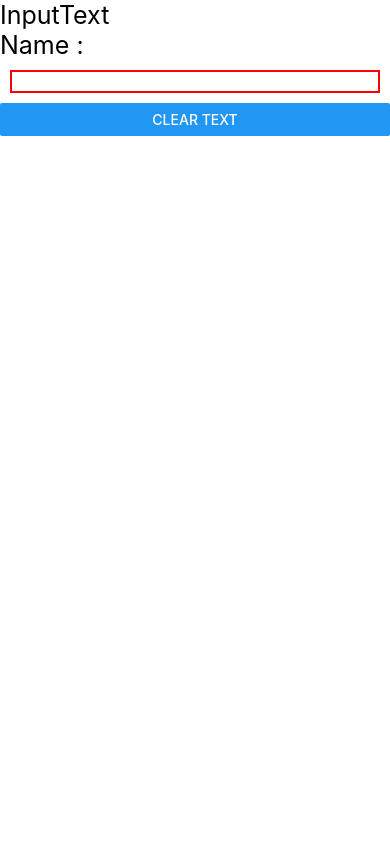
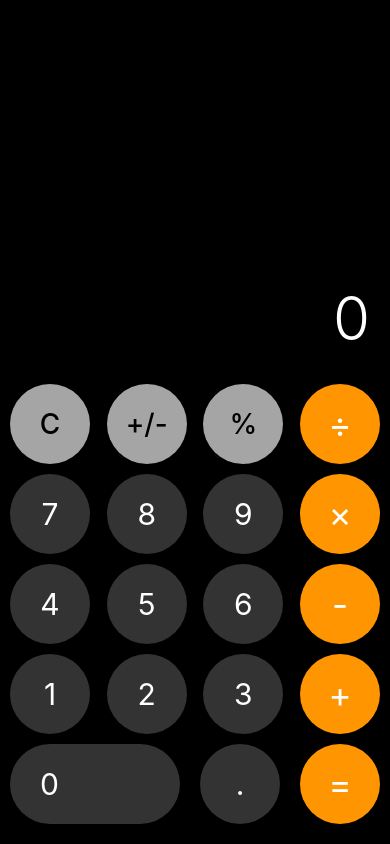
Before and after one commit to Debashish9860/AwesomeProject, a React Native app in the folder AwesomeProject/: screen / in a window 390 px wide. Built offline with nearby package versions, Linux system fonts and the light colour scheme.

Commit message:
Made a simple calculator with the help of AI

```diff
--- a/AwesomeProject/App.jsx
+++ b/AwesomeProject/App.jsx
@@ -1,12 +1,13 @@
 // import { View, Text, Button } from 'react-native';
 import { View } from 'react-native';
 import React, { useState } from 'react';
+import Calculator from './src/Calculator';
 import InputText from './src/InputText';
-// import Props from './src/Props';
-// import OnPress from './src/OnPress';
-// import UseStateHook from './src/UseStateHook';
-// import Jsx from './src/Jsx';
-// import First from "./src/First.jsx"
+import Props from './src/Props';
+import OnPress from './src/OnPress';
+import UseStateHook from './src/UseStateHook';
+import Jsx from './src/Jsx';
+import First from "./src/First.jsx"
 
 const App = () => {
   const [name, setName] = useState('Debashish'); // Initial name is 'Piyush'
@@ -27,7 +28,8 @@ const App = () => {
       {/* <OnPress /> */}
       {/* <UseStateHook /> */}
       {/* <Props /> */}
-      <InputText />
+      {/* <InputText /> */}
+      <Calculator />
     </View>
   );
 };
--- /dev/null
+++ b/AwesomeProject/src/Calculator.jsx
@@ -0,0 +1,269 @@
+import { View, Text, TouchableOpacity, StyleSheet } from 'react-native';
+import React, { useState } from 'react';
+
+const Calculator = () => {
+  const [display, setDisplay] = useState('0');
+  const [previousValue, setPreviousValue] = useState(null);
+  const [operation, setOperation] = useState(null);
+  const [newNumber, setNewNumber] = useState(true);
+
+  const handleNumberPress = (num) => {
+    if (newNumber) {
+      setDisplay(num.toString());
+      setNewNumber(false);
+    } else {
+      if (display === '0') {
+        setDisplay(num.toString());
+      } else {
+        setDisplay(display + num);
+      }
+    }
+  };
+
+  const handleDecimalPress = () => {
+    if (newNumber) {
+      setDisplay('0.');
+      setNewNumber(false);
+    } else {
+      if (!display.includes('.')) {
+        setDisplay(display + '.');
+      }
+    }
+  };
+
+  const handleOperationPress = (op) => {
+    const currentValue = parseFloat(display);
+
+    if (previousValue === null) {
+      setPreviousValue(currentValue);
+    } else if (operation) {
+      const result = calculateResult();
+      setDisplay(result.toString());
+      setPreviousValue(result);
+    }
+
+    setOperation(op);
+    setNewNumber(true);
+  };
+
+  const calculateResult = () => {
+    const current = parseFloat(display);
+    const previous = previousValue;
+
+    switch (operation) {
+      case '+':
+        return previous + current;
+      case '-':
+        return previous - current;
+      case '×':
+        return previous * current;
+      case '÷':
+        return previous / current;
+      default:
+        return current;
+    }
+  };
+
+  const handleEquals = () => {
+    if (operation && previousValue !== null) {
+      const result = calculateResult();
+      setDisplay(result.toString());
+      setPreviousValue(null);
+      setOperation(null);
+      setNewNumber(true);
+    }
+  };
+
+  const handleClear = () => {
+    setDisplay('0');
+    setPreviousValue(null);
+    setOperation(null);
+    setNewNumber(true);
+  };
+
+  const handleBackspace = () => {
+    if (display.length > 1) {
+      setDisplay(display.slice(0, -1));
+    } else {
+      setDisplay('0');
+    }
+  };
+
+  const handlePercentage = () => {
+    const value = parseFloat(display) / 100;
+    setDisplay(value.toString());
+  };
+
+  const handleToggleSign = () => {
+    if (display !== '0') {
+      if (display.startsWith('-')) {
+        setDisplay(display.substring(1));
+      } else {
+        setDisplay('-' + display);
+      }
+    }
+  };
+
+  return (
+    <View style={styles.container}>
+      {/* Display */}
+      <View style={styles.displayContainer}>
+        <Text style={styles.displayText} numberOfLines={1} adjustsFontSizeToFit>
+          {display}
+        </Text>
+      </View>
+
+      {/* Buttons */}
+      <View style={styles.buttonContainer}>
+        {/* Row 1 */}
+        <View style={styles.row}>
+          <TouchableOpacity style={[styles.button, styles.functionButton]} onPress={handleClear}>
+            <Text style={styles.functionButtonText}>C</Text>
+          </TouchableOpacity>
+          <TouchableOpacity style={[styles.button, styles.functionButton]} onPress={handleToggleSign}>
+            <Text style={styles.functionButtonText}>+/-</Text>
+          </TouchableOpacity>
+          <TouchableOpacity style={[styles.button, styles.functionButton]} onPress={handlePercentage}>
+            <Text style={styles.functionButtonText}>%</Text>
+          </TouchableOpacity>
+          <TouchableOpacity style={[styles.button, styles.operatorButton]} onPress={() => handleOperationPress('÷')}>
+            <Text style={styles.operatorButtonText}>÷</Text>
+          </TouchableOpacity>
+        </View>
+
+        {/* Row 2 */}
+        <View style={styles.row}>
+          <TouchableOpacity style={styles.button} onPress={() => handleNumberPress(7)}>
+            <Text style={styles.buttonText}>7</Text>
+          </TouchableOpacity>
+          <TouchableOpacity style={styles.button} onPress={() => handleNumberPress(8)}>
+            <Text style={styles.buttonText}>8</Text>
+          </TouchableOpacity>
+          <TouchableOpacity style={styles.button} onPress={() => handleNumberPress(9)}>
+            <Text style={styles.buttonText}>9</Text>
+          </TouchableOpacity>
+          <TouchableOpacity style={[styles.button, styles.operatorButton]} onPress={() => handleOperationPress('×')}>
+            <Text style={styles.operatorButtonText}>×</Text>
+          </TouchableOpacity>
+        </View>
+
+        {/* Row 3 */}
+        <View style={styles.row}>
+          <TouchableOpacity style={styles.button} onPress={() => handleNumberPress(4)}>
+            <Text style={styles.buttonText}>4</Text>
+          </TouchableOpacity>
+          <TouchableOpacity style={styles.button} onPress={() => handleNumberPress(5)}>
+            <Text style={styles.buttonText}>5</Text>
+          </TouchableOpacity>
+          <TouchableOpacity style={styles.button} onPress={() => handleNumberPress(6)}>
+            <Text style={styles.buttonText}>6</Text>
+          </TouchableOpacity>
+          <TouchableOpacity style={[styles.button, styles.operatorButton]} onPress={() => handleOperationPress('-')}>
+            <Text style={styles.operatorButtonText}>-</Text>
+          </TouchableOpacity>
+        </View>
+
+        {/* Row 4 */}
+        <View style={styles.row}>
+          <TouchableOpacity style={styles.button} onPress={() => handleNumberPress(1)}>
+            <Text style={styles.buttonText}>1</Text>
+          </TouchableOpacity>
+          <TouchableOpacity style={styles.button} onPress={() => handleNumberPress(2)}>
+            <Text style={styles.buttonText}>2</Text>
+          </TouchableOpacity>
+          <TouchableOpacity style={styles.button} onPress={() => handleNumberPress(3)}>
+            <Text style={styles.buttonText}>3</Text>
+          </TouchableOpacity>
+          <TouchableOpacity style={[styles.button, styles.operatorButton]} onPress={() => handleOperationPress('+')}>
+            <Text style={styles.operatorButtonText}>+</Text>
+          </TouchableOpacity>
+        </View>
+
+        {/* Row 5 */}
+        <View style={styles.row}>
+          <TouchableOpacity style={[styles.button, styles.zeroButton]} onPress={() => handleNumberPress(0)}>
+            <Text style={styles.buttonText}>0</Text>
+          </TouchableOpacity>
+          <TouchableOpacity style={styles.button} onPress={handleDecimalPress}>
+            <Text style={styles.buttonText}>.</Text>
+          </TouchableOpacity>
+          <TouchableOpacity style={[styles.button, styles.equalsButton]} onPress={handleEquals}>
+            <Text style={styles.equalsButtonText}>=</Text>
+          </TouchableOpacity>
+        </View>
+      </View>
+    </View>
+  );
+};
+
+const styles = StyleSheet.create({
+  container: {
+    flex: 1,
+    backgroundColor: '#000',
+    justifyContent: 'flex-end',
+  },
+  displayContainer: {
+    padding: 20,
+    alignItems: 'flex-end',
+    justifyContent: 'flex-end',
+    minHeight: 120,
+  },
+  displayText: {
+    fontSize: 60,
+    color: '#fff',
+    fontWeight: '300',
+  },
+  buttonContainer: {
+    padding: 10,
+  },
+  row: {
+    flexDirection: 'row',
+    justifyContent: 'space-between',
+    marginBottom: 10,
+  },
+  button: {
+    width: 80,
+    height: 80,
+    borderRadius: 40,
+    backgroundColor: '#333',
+    justifyContent: 'center',
+    alignItems: 'center',
+    elevation: 3,
+  },
+  buttonText: {
+    fontSize: 30,
+    color: '#fff',
+    fontWeight: '400',
+  },
+  functionButton: {
+    backgroundColor: '#a5a5a5',
+  },
+  functionButtonText: {
+    fontSize: 28,
+    color: '#000',
+    fontWeight: '500',
+  },
+  operatorButton: {
+    backgroundColor: '#ff9500',
+  },
+  operatorButtonText: {
+    fontSize: 35,
+    color: '#fff',
+    fontWeight: '400',
+  },
+  zeroButton: {
+    width: 170,
+    alignItems: 'flex-start',
+    paddingLeft: 30,
+  },
+  equalsButton: {
+    backgroundColor: '#ff9500',
+  },
+  equalsButtonText: {
+    fontSize: 35,
+    color: '#fff',
+    fontWeight: '400',
+  },
+});
+
+export default Calculator;
```
